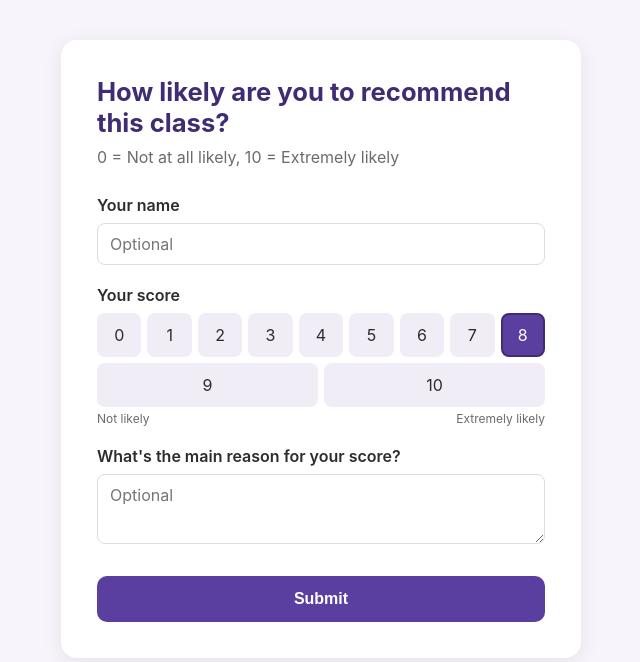
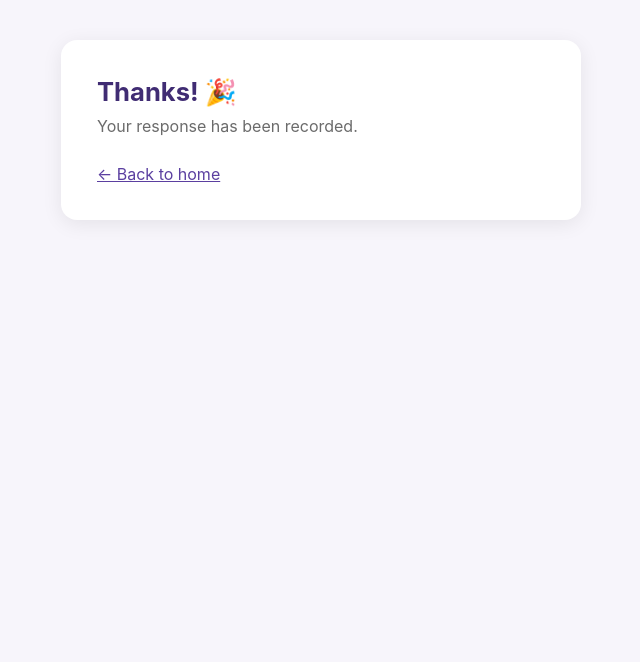
Before and after one commit to JJTC-web/JJTC-Client-Ease, a Flask app: page /thanks in a window 1280 px wide. Shown: the top 662 px of the page, without its empty margins (319-959 px from the left). Run offline with Flask 3, Linux system fonts and the light colour scheme.

Commit message:
Update thanks.html

```diff
--- a/templates/thanks.html
+++ b/templates/thanks.html
@@ -1,26 +1,9 @@
 {% extends "base.html" %}
-{% block title %}NPS Survey{% endblock %}
+{% block title %}Thank You{% endblock %}
 {% block content %}
 <div class="card">
-  <h1>How likely are you to recommend this class?</h1>
-  <p class="subtitle">0 = Not at all likely, 10 = Extremely likely</p>
-  <form method="POST">
-    <label for="name">Your name</label>
-    <input type="text" id="name" name="name" placeholder="Optional">
-
-    <label>Your score</label>
-    <div class="scale">
-      {% for i in range(0,11) %}
-      <input type="radio" id="score{{i}}" name="score" value="{{i}}" {% if i==8 %}checked{% endif %}>
-      <label for="score{{i}}">{{i}}</label>
-      {% endfor %}
-    </div>
-    <div class="scale-caption"><span>Not likely</span><span>Extremely likely</span></div>
-
-    <label for="comments">What's the main reason for your score?</label>
-    <textarea id="comments" name="comments" placeholder="Optional"></textarea>
-
-    <button type="submit">Submit</button>
-  </form>
+  <h1>Thanks! 🎉</h1>
+  <p class="subtitle">Your response has been recorded.</p>
+  <a href="{{ url_for('home') }}">← Back to home</a>
 </div>
 {% endblock %}
```
